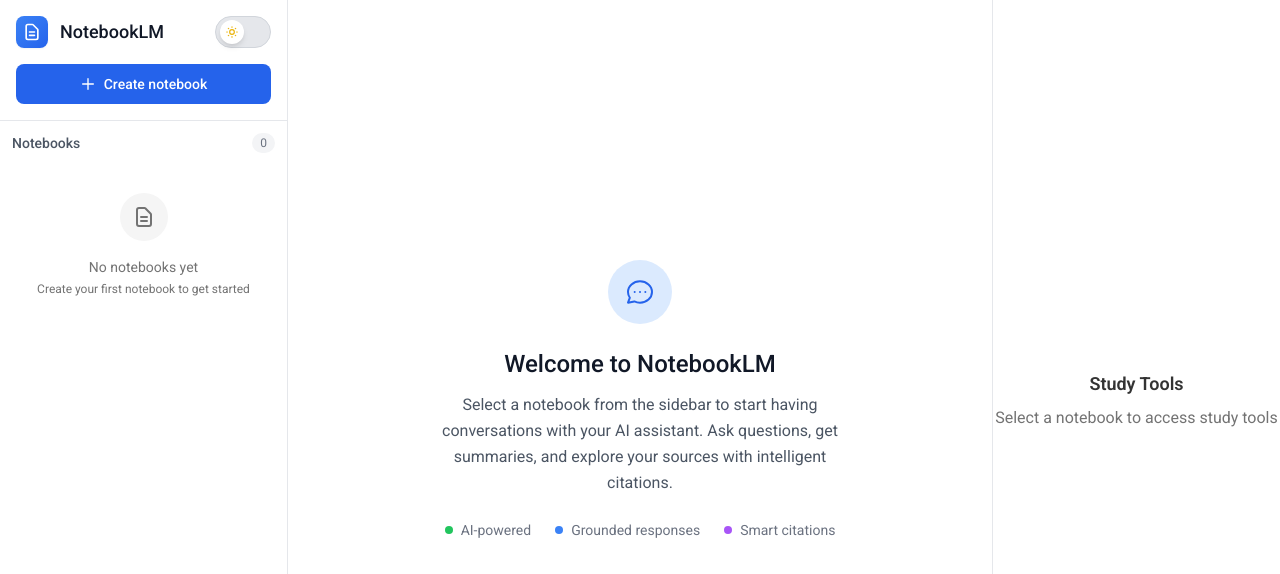
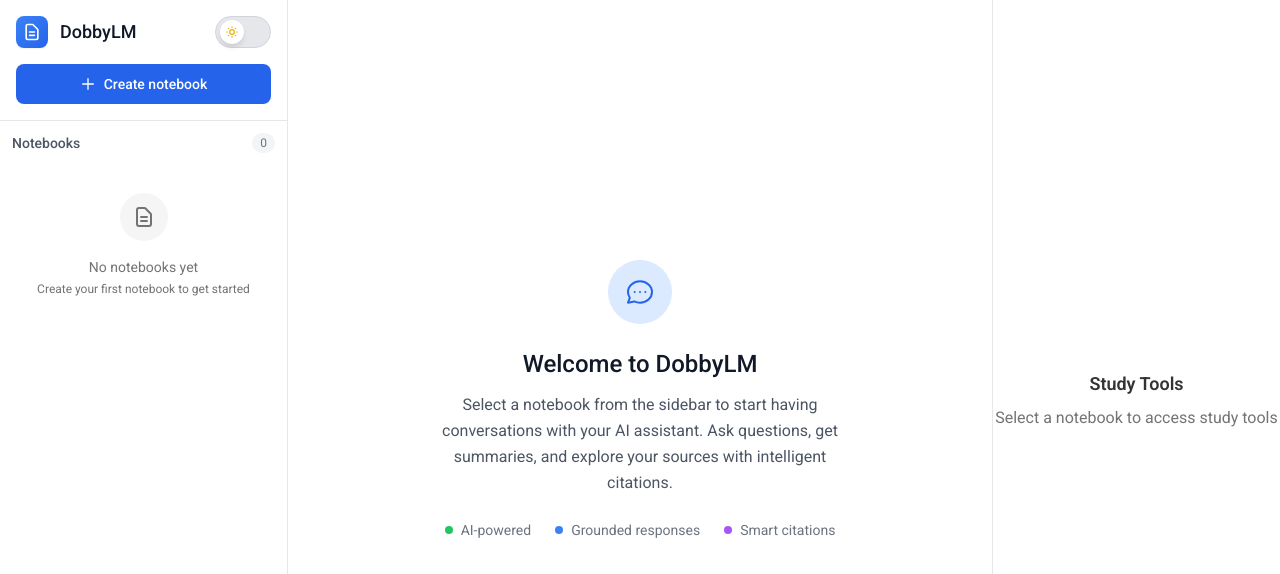
Before and after one commit to AbbyTheGod/dobby-lm, a Next.js app: page / in a window 1280 px wide. Shown: the top 574 px of the page. Built offline with nearby package versions, Linux system fonts and the light colour scheme; a web font is replaced by a local one.

Commit message:
Rebrand: Change project name from NotebookLM-lite to DobbyLM across all files

```diff
--- a/app/components/ChatInterface.js
+++ b/app/components/ChatInterface.js
@@ -153,7 +153,7 @@
           </div>
           <div className="space-y-3">
             <h2 className="text-2xl font-medium text-gray-900 dark:text-white">
-              Welcome to NotebookLM
+              Welcome to DobbyLM
             </h2>
             <p className="text-gray-600 dark:text-gray-400 leading-relaxed">
               Select a notebook from the sidebar to start having conversations with your AI assistant.
--- a/app/components/MobileLayout.js
+++ b/app/components/MobileLayout.js
@@ -54,7 +54,7 @@
             </svg>
           </div>
           <div>
-            <h1 className="text-lg font-bold text-foreground">NotebookLM-lite</h1>
+            <h1 className="text-lg font-bold text-foreground">DobbyLM</h1>
             <p className="text-xs text-muted-foreground">AI-powered workspace</p>
           </div>
         </div>
--- a/app/components/NotebookSidebar.js
+++ b/app/components/NotebookSidebar.js
@@ -29,7 +29,7 @@
               </svg>
             </div>
             <h1 className="text-lg font-medium text-gray-900 dark:text-white">
-              NotebookLM
+              DobbyLM
             </h1>
           </div>
           <ThemeToggle />
--- a/app/layout.js
+++ b/app/layout.js
@@ -1,7 +1,7 @@
 import './globals.css'
 
 export const metadata = {
-  title: 'NotebookLM-lite',
+  title: 'DobbyLM',
   description: 'AI-powered notebook with grounded Q&A and study tools',
 }
 
--- a/app/page.js
+++ b/app/page.js
@@ -141,7 +141,7 @@
             <div className="animate-spin rounded-full h-16 w-16 border-4 border-transparent border-t-primary absolute top-0 left-0"></div>
           </div>
           <div className="space-y-2">
-            <h2 className="text-xl font-semibold text-foreground">Loading NotebookLM-lite</h2>
+            <h2 className="text-xl font-semibold text-foreground">Loading DobbyLM</h2>
             <p className="text-muted-foreground">Preparing your AI-powered workspace...</p>
           </div>
           <div className="flex space-x-1 justify-center">
--- a/package.json
+++ b/package.json
@@ -1,5 +1,5 @@
 {
-  "name": "notebooklm-lite",
+  "name": "dobbylm",
   "version": "0.1.0",
   "private": true,
   "scripts": {
--- a/scripts/check-setup.js
+++ b/scripts/check-setup.js
@@ -3,7 +3,7 @@
 dotenv.config();
 
 async function checkSetup() {
-  console.log('🔍 Checking NotebookLM-lite setup...\n');
+  console.log('🔍 Checking DobbyLM setup...\n');
 
   // Check environment variables
   console.log('📋 Environment Variables:');
```
Also changed, not shown: 1 other file (tests, documents, lock files or other folders).
